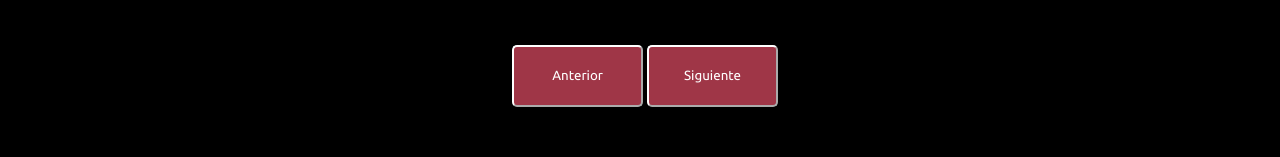
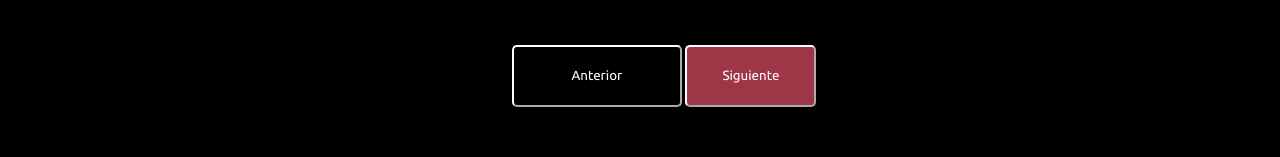
Before and after one commit to LilianaBeatrizMusi/cac2024, a plain HTML site: page index.html in a window 1280 px wide. In both pictures the pointer is over the button "Anterior". Shown: the part 1457-1614 px from the top of the page. Drawn offline with nearby package versions, Linux system fonts and the light colour scheme.

Commit message:
add button transition

```diff
--- a/styles/styles.css
+++ b/styles/styles.css
@@ -243,6 +243,14 @@
   box-sizing: content-box;
  }
 
+ .button-elect:hover{
+  transition: all 1s ease;
+  width: 20%;
+  background-color: var(--fondo-negro)
+
+
+ }
+
  .line {
   padding: 2px;
   background: var(--fondo-negro);
```
